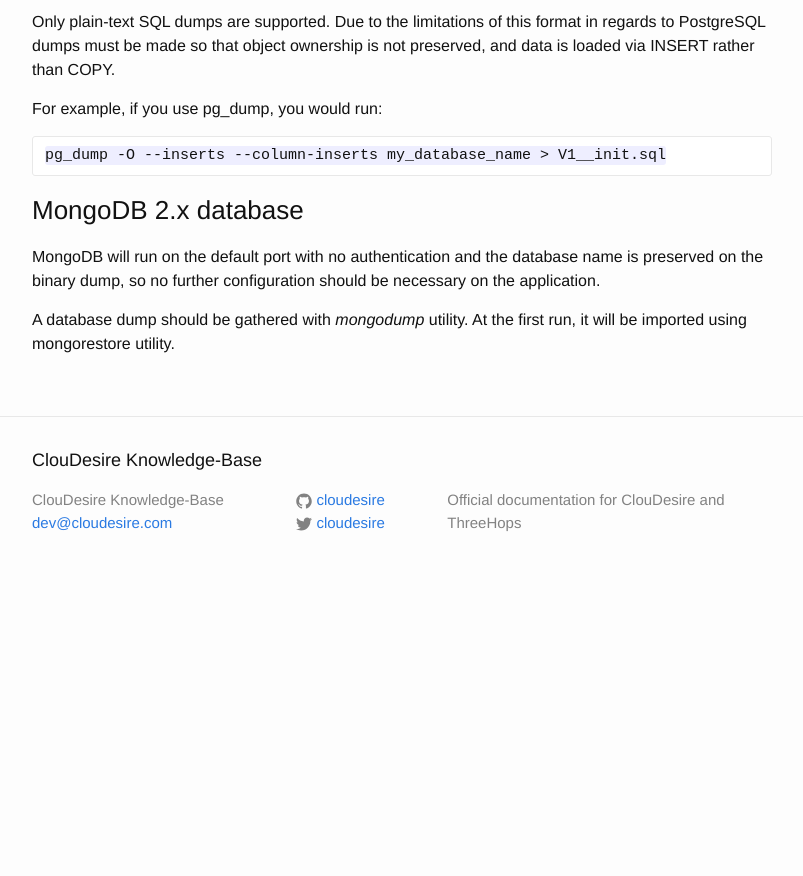
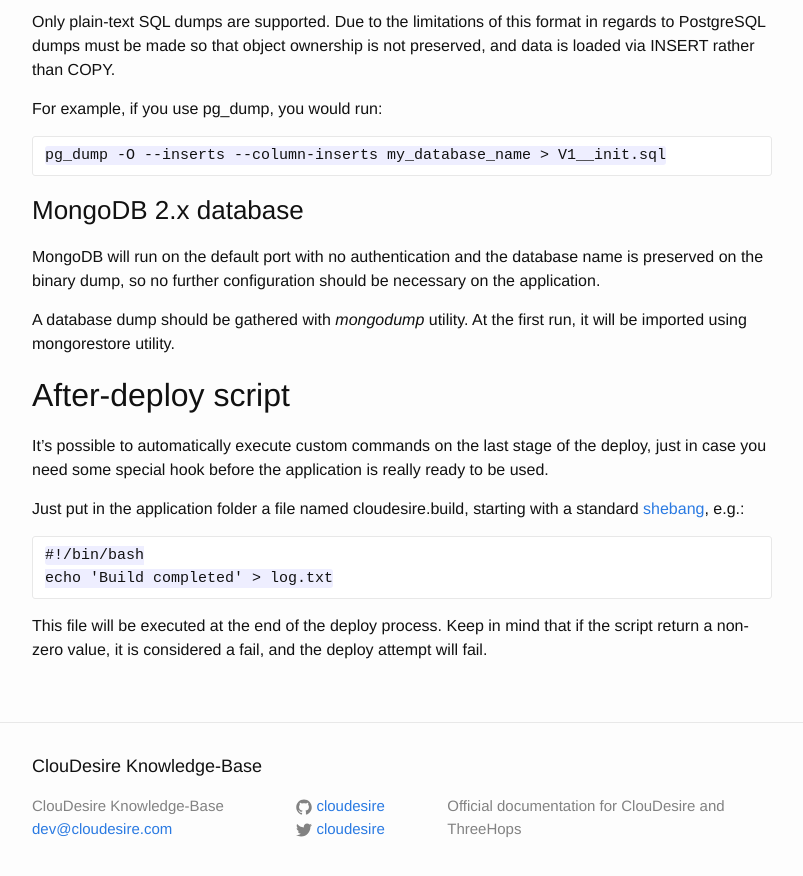
Before and after one commit to AndreaVecchi/cloudesire.github.io, a Jekyll site: the page built from en/000-zip-package.md, in a window 1280 px wide and 900 px high, scrolled down 2541 px. Shown: the top 876 px of the window, without its empty margins (238-1041 px from the left). Built offline with Jekyll 4.4.1, drawn with Linux system fonts in a browser that asks for light colours; before the commit the page ends 3135 px from its top, so only the background shows below that.

Commit message:
Added post-deploy script documentation Fixes #3281

````diff
--- a/en/000-zip-package.md
+++ b/en/000-zip-package.md
@@ -112,3 +112,16 @@
 MongoDB will run on the default port with no authentication and the database name is preserved on the binary dump, so no further configuration should be necessary on the application.
 
 A database dump should be gathered with *mongodump* utility. At the first run, it will be imported using mongorestore utility.
+
+## After-deploy script
+
+It's possible to automatically execute custom commands on the last stage of the deploy, just in case you need some special hook before the application is really ready to be used.
+
+Just put in the application folder a file named cloudesire.build, starting with a standard [shebang](http://en.wikipedia.org/wiki/Shebang_(Unix)), e.g.:
+
+```
+#!/bin/bash
+echo 'Build completed' > log.txt
+```
+
+This file will be executed at the end of the deploy process. Keep in mind that if the script return a non-zero value, it is considered a fail, and the deploy attempt will fail.
````
